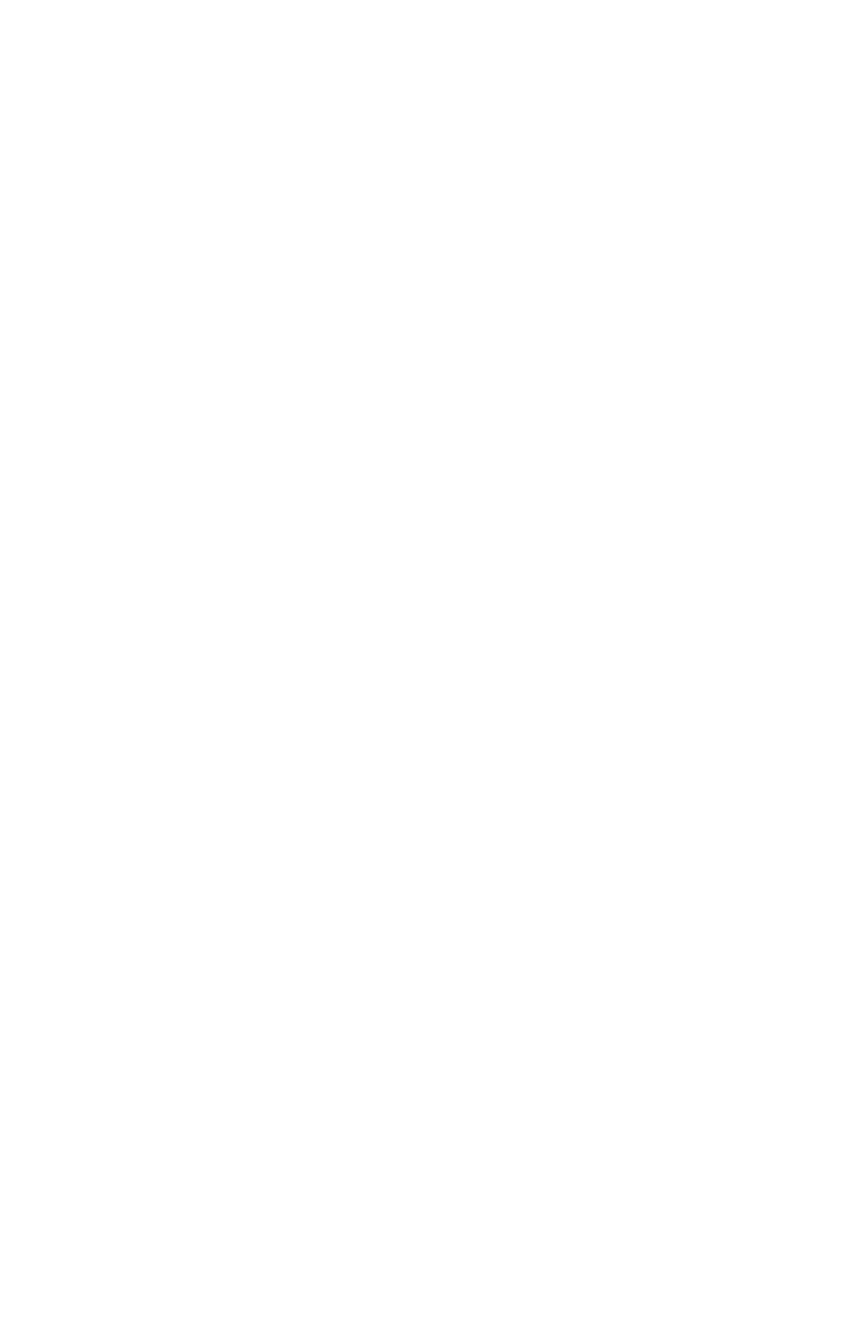
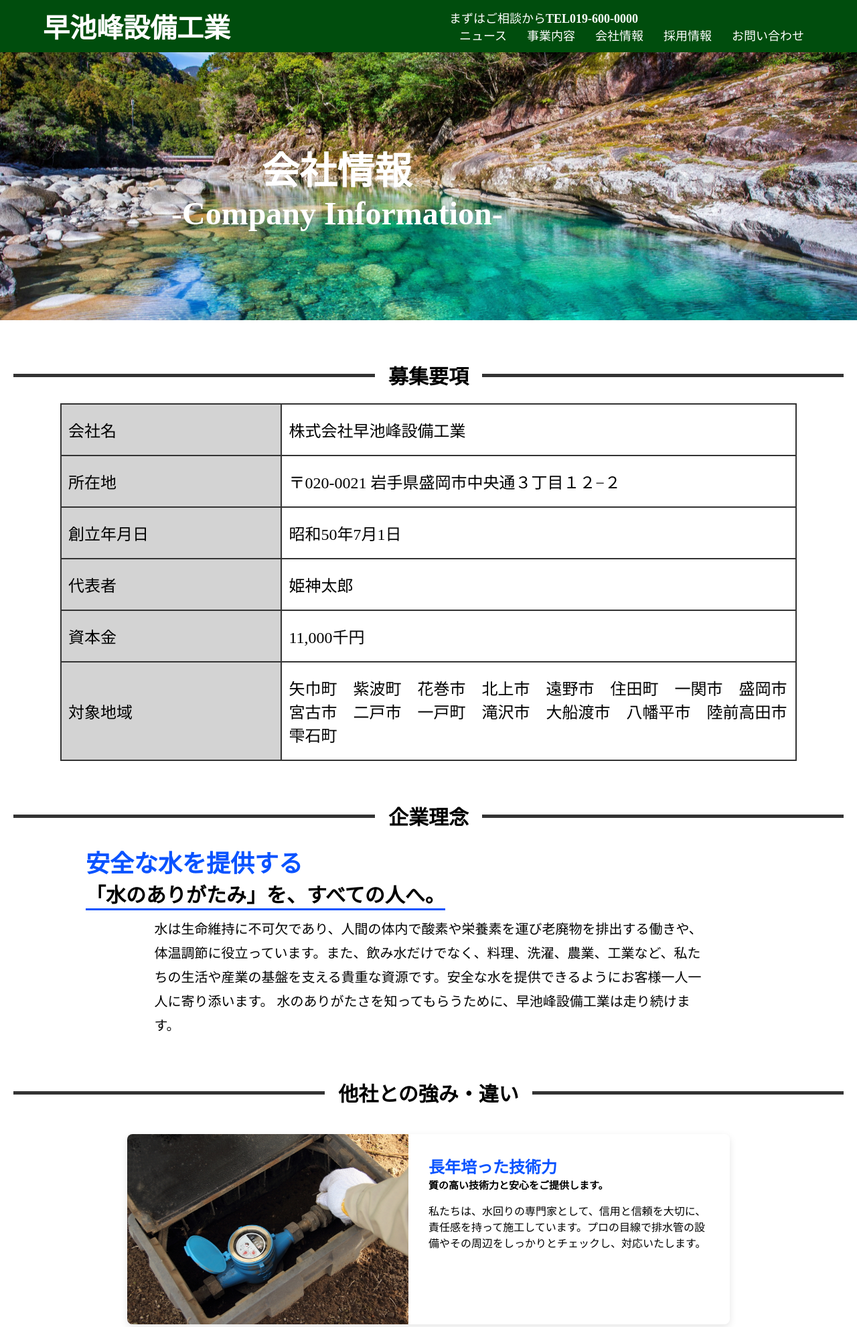
Before and after one commit to sugata0216/hayachine-plant-engineering, a Django app: page /company_information/ in a window 1280 px wide. Before the commit the part shown is empty. Shown: the top 1981 px of the page at 67% size. Before the commit the page ends 800 px from the top, so only its background shows below. Run offline with Django 5.2, Linux system fonts and the light colour scheme.

Commit message:
informationの作成

```diff
--- /dev/null
+++ b/static/css/company_information.css
@@ -0,0 +1,198 @@
+.line-title {
+  display: flex;
+  align-items: center;
+  justify-content: center;
+  font-size: 30px;
+  font-weight: bold;
+  margin: 60px 0 20px;
+}
+
+.line-title::before,
+.line-title::after {
+  content: "";
+  flex: 2;
+  height: 5px;
+  background: #333;
+  margin: 0 20px;
+}
+
+.line-titles{
+  flex: 2;
+  height: 5px;
+  background: #333;
+  margin: 0 20px;
+}
+
+.text-blue {
+    color: #0a53ff;
+    font-size: 36px;
+    font-weight: bold;
+}
+
+.border-blue {
+    display: inline-block;
+    border-bottom: #0a53ff solid 3px;
+    margin-bottom: 10px;
+    font-size: 30px;
+    font-weight: bold;
+}
+
+.rinenn{
+    width: 80%;
+    margin: 0 auto 30px auto;
+}
+
+.rinenn-text {
+    width: 80%;
+    margin: 0 auto 30px auto;
+    font-size: 20px;
+    line-height: 1.8;
+}
+
+.service-box {
+  display: flex;
+  max-width: 900px;
+  margin: 40px auto;
+  background: #fff;
+  border-radius: 8px;
+  overflow: hidden;
+  box-shadow: 0 4px 12px rgba(0,0,0,0.1);
+}
+
+.service-image img {
+  width: 100%;
+  height: 100%;
+  object-fit: cover;
+}
+
+.service-image {
+  flex: 1;
+}
+
+.service-text {
+  flex: 1;
+  padding: 30px;
+
+}
+
+.service-text h2 {
+  font-size: 24px;
+  color: #0a53ff;
+}
+
+.service-text-p {
+  font-size: 15px;
+  font-weight: bold;
+  margin-bottom: 16px;
+
+}
+
+
+.Requirements{
+    text-align: center;
+    margin: 60px 0;
+}
+
+.requirements-title span {
+  font-size: 14px;
+}
+
+.requirements-table {
+  width: 100%;
+  max-width: 1100px;
+  margin: 0 auto;
+  margin-top: 1.25rem;
+  border-collapse: collapse;
+}
+
+.requirements-table th,
+.requirements-table td {
+  border: 2px solid #333;
+  padding: 20px 10px;
+  font-size: 24px;
+  vertical-align: middle;
+  text-align: left;
+}
+
+.requirements-table th {
+  width: 30%;
+  background-color: #d3d3d3;
+  text-align: left;
+  font-weight: normal;
+}
+
+
+
+.recruit-header{
+    height: 400px;
+    background-image: url("../images/river.jpg");
+    background-size: cover;
+    background-position: center;
+    position: relative;
+}
+
+.title{
+    position: absolute;
+    top: 50%;
+    left: 20%;
+    transform: translateY(-50%);
+    color: #fff;
+}
+
+.title h2{
+    font-size: 56px;
+    margin: 0;
+    color: #ffffff;
+    text-align: center;
+}
+
+.title p{
+    text-align: center;
+    color: #ffffff;
+    font-size: 48px;
+    font-weight: bold;
+}
+
+
+.contact-cta-btn {
+    display: inline-block;
+    padding: 20px 20px;
+    background-color: #00c327;
+    color: white;
+    text-decoration: none;
+    border-radius: 50px;
+    font-size: 24px;
+    font-weight: bold;
+    transition: all 0.3s ease;
+    white-space: nowrap;
+    box-shadow:
+        0 8px 0 #007a18,
+        0 10px 20px rgba(0, 0, 0, 0.3);
+    margin: 0 50px 0 50px;
+}
+
+.contact-cta-btn:hover {
+    background-color: #00dd4d;
+    transform: translateY(-2px);
+    box-shadow:
+        0 10px 0 #007a18,
+        0 12px 25px rgba(0, 0, 0, 0.4);
+}
+
+.contact-cta-btn:active {
+    transform: translateY(4px);
+    box-shadow:
+        0 4px 0 #007a18,
+        0 6px 12px rgba(0, 0, 0, 0.2);
+}
+
+.contact-cta-right {
+    text-align: center;
+    margin: 60px 0;
+}
+
+.times{
+    width: 80%;
+    margin: 30px auto 60px auto;
+    font-size: 25px;
+}
--- a/templates/components/contact_cta.html
+++ b/templates/components/contact_cta.html
@@ -5,7 +5,7 @@
             <div class="contact-cta-phone">
                 <p class="phone-number">TEL 019-600-0000</p>
                 <p class="business-hours">営業時間 8：00～17：00</p>
-                <a href="#" class="business-hours-link">詳しい営業時間はこちら ></a>
+                <a href="#" class="business-hours-link">詳しい営業時間はこちら</a>
             </div>
         </div>
 
--- a/templates/main/company_information.html
+++ b/templates/main/company_information.html
@@ -1,11 +1,112 @@
-<!DOCTYPE html>
-<html lang="ja">
-<head>
-    <meta charset="UTF-8">
-    <meta name="viewport" content="width=device-width, initial-scale=1.0">
-    <title>会社情報</title>
-</head>
-<body>
+    {% extends "base.html" %}
+    {% load static %}
+    {% block title %}Company Information{% endblock %}
+    {% block css %}<link rel="stylesheet" href="{% static 'css/company_information.css' %}">
+    <link rel="stylesheet" href="{% static 'css/contact_cta.css' %}">{% endblock %}
 
-</body>
-</html>
+
+    {% block body %}
+    <body>
+        <div class="recruit-header">
+            <div class="title">
+                <h2>会社情報</h2>
+                <p>-Company Information-</p>
+            </div>
+            {% comment %} <img src="{% static 'images/recruitment.jpg' %}" alt="採用情報メイン画像" class="recruit-main-image"> {% endcomment %}
+        </div>
+        <div class="Requirements">
+            <h1 class="line-title">募集要項</h1>
+
+            <table class="requirements-table">
+                <tr>
+                <th>会社名</th>
+                <td>株式会社早池峰設備工業</td>
+                </tr>
+                <tr>
+                <th>所在地</th>
+                <td>〒020-0021 岩手県盛岡市中央通３丁目１２−２</td>
+                </tr>
+                <tr>
+                <th>創立年月日</th>
+                <td>昭和50年7月1日</td>
+                </tr>
+                <tr>
+                <th>代表者</th>
+                <td>姫神太郎</td>
+                </tr>
+                <tr>
+                <th>資本金</th>
+                <td>11,000千円</td>
+                </tr>
+                <tr>
+                <th>対象地域</th>
+                <td>矢巾町　紫波町　花巻市　北上市　遠野市　住田町　一関市　盛岡市　宮古市　二戸市　一戸町　滝沢市　大船渡市　八幡平市　陸前高田市　雫石町</td>
+                </tr>
+            </table>
+        </div>
+
+        <h1 class="line-title">企業理念</h1>
+        <div class="rinenn">
+            <p class="text-blue">安全な水を提供する</p>
+            <p class="border-blue">「水のありがたみ」を、すべての人へ。</p>
+            <p class="rinenn-text">水は生命維持に不可欠であり、人間の体内で酸素や栄養素を運び老廃物を排出する働きや、体温調節に役立っています。また、飲み水だけでなく、料理、洗濯、農業、工業など、私たちの生活や産業の基盤を支える貴重な資源です。安全な水を提供できるようにお客様一人一人に寄り添います。
+                水のありがたさを知ってもらうために、早池峰設備工業は走り続けます。
+            </p>
+        </div>
+
+
+        <h1 class="line-title">他社との強み・違い</h1>
+        <div class="service-box">
+        <div class="service-image">
+            <img src="{% static 'images/technical_ability.jpg' %}" alt="作業中の様子">
+        </div>
+
+
+        <div class="service-text">
+            <h2>長年培った技術力</h2>
+            <p class="service-text-p">質の高い技術力と安心をご提供します。</p>
+            <p>私たちは、水回りの専門家として、信用と信頼を大切に、責任感を持って施工しています。プロの目線で排水管の設備やその周辺をしっかりとチェックし、対応いたします。</p>
+        </div>
+        </div>
+
+        <div class="service-box">
+        <div class="service-image">
+            <img src="{% static 'images/suggestion.png' %}" alt="作業中の様子">
+        </div>
+
+        <div class="service-text">
+            <h2>最適なご提案</h2>
+            <p class="service-text-p">お客様の立場に立ったご提案ができます。</p>
+            <p>お客様のご要望と住まいの機能性が両立した工事をご提案します。「いつもとは違う変化」が見られたら、お気軽にご相談ください。お客様の立場に立ち、プロの目で的確かつ最適なプランをご提案します。</p>
+        </div>
+        </div>
+
+        <div class="service-box">
+        <div class="service-image">
+            <img src="{% static 'images/service.jpg' %}" alt="作業中の様子">
+        </div>
+
+        <div class="service-text">
+            <h2>豊富なサービス</h2>
+            <p class="service-text-p">多くのサービスをご提供します。</p>
+            <p>私たちは、水回りの専門家として、信用と信頼を大切に、責任感を持って施工しています。プロの目線で排水管の設備やその周辺をしっかりとチェックし、対応いたします。</p>
+        </div>
+        </div>
+
+        <div class="contact-cta-right">
+            <a href="#" class="contact-cta-btn">事業内容はこちら</a>
+            <a href="#" class="contact-cta-btn">採用情報はこちら</a>
+        </div>
+
+
+        <h1 class="line-title">営業時間</h1>
+        <div class="times">
+            <p>営業時間 8:00～17:00</p>
+            <p>定休日　 第2・第4土曜日・日曜日、その他各祝日</p>
+        </div>
+
+        <h1 class="line-titles"></h1>
+
+    </body>
+{% include 'components/contact_cta.html' %}
+    {% endblock %}
--- a/templates/main/recruit_ment.html
+++ b/templates/main/recruit_ment.html
@@ -107,5 +107,5 @@
         </table>
     </div>
 </body>
-{% comment %} {% include 'components/contact_cta.html' %} {% endcomment %}
+{% include 'components/contact_cta.html' %}
 {% endblock %}
```
Also changed, not shown: static/images/river.jpg (added), static/images/service.jpg (added), static/images/suggestion.png (added), static/images/technical_ability.jpg (added).
